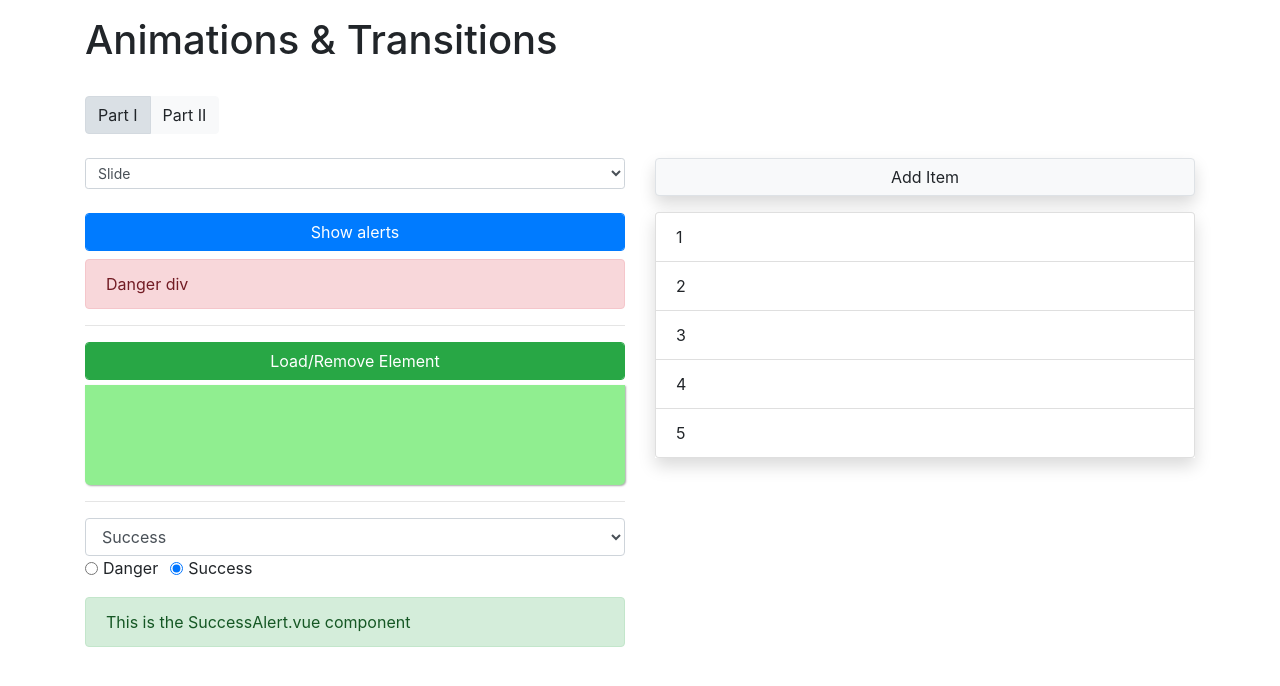
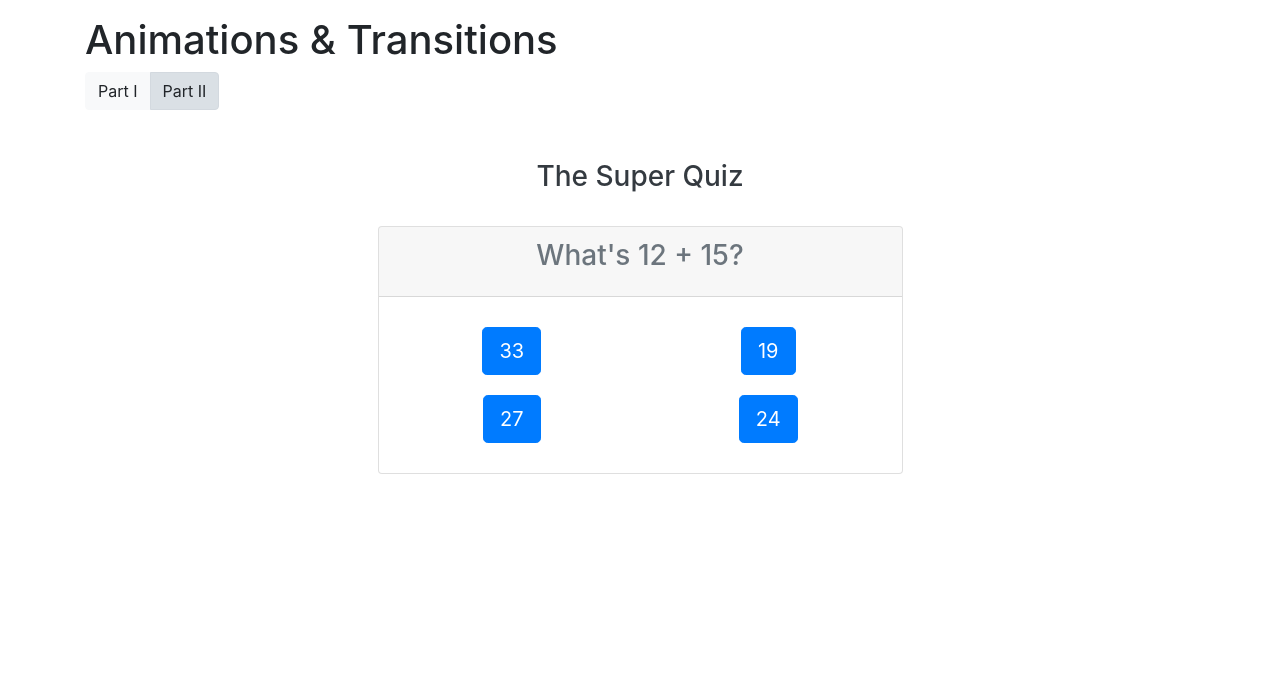
Before and after one commit to ninjadev220/vue-animation-transition, a Vue app: page / in a window 1280 px wide. Shown: the top 686 px of the page. Built offline with nearby package versions, Linux system fonts and the light colour scheme.

Commit message:
Make quiz view

```diff
--- a/src/App.vue
+++ b/src/App.vue
@@ -4,25 +4,10 @@
       <div class="col">
         <div class="row my-3">
           <div class="col">
-            <h1>Animations & Transitions</h1>
-          </div>
-        </div>
-        <div class="row my-4">
-          <div class="col">
-            <div class="btn-group" role="group" aria-label="Choose Part">
-              <button
-                @click="part = 1"
-                type="button"
-                :class="{ active: (part == 1) }"
-                class="btn btn-light"
-              >Part I</button>
-              <button
-                @click="part = 2"
-                type="button"
-                :class="{ active: (part == 2) }"
-                class="btn btn-light"
-              >Part II</button>
-            </div>
+            <h1>
+              Animations & Transitions
+              <component :is="'app-toggle-part'" :part="part" @toggle-part="togglePart"></component>
+            </h1>
           </div>
         </div>
         <div class="row">
@@ -135,7 +120,9 @@
               </div>
             </div>
             <div v-if="part == 2" class="row">
-              <h2>Part II</h2>
+              <div class="col">
+                <component :is="'app-quiz'"></component>
+              </div>
             </div>
           </div>
         </div>
@@ -147,11 +134,15 @@
 <script>
 import DangerAlert from "./components/DangerAlert.vue";
 import SuccessAlert from "./components/SuccessAlert.vue";
+import Quiz from "./components/Quiz.vue";
+import TogglePart from "./components/TogglePart.vue";
 
 export default {
   components: {
     "app-danger-alert": DangerAlert,
-    "app-success-alert": SuccessAlert
+    "app-success-alert": SuccessAlert,
+    "app-quiz": Quiz,
+    "app-toggle-part": TogglePart
   },
 
   data() {
@@ -162,7 +153,7 @@ export default {
       elementWidth: 100,
       selectedComponent: "app-success-alert",
       numbers: [1, 2, 3, 4, 5],
-      part: 1
+      part: 2
     };
   },
 
@@ -188,6 +179,10 @@ export default {
   methods: {
     toggleAlert() {
       this.show = !this.show;
+    },
+
+    togglePart(value) {
+      this.part = value;
     },
 
     addItem() {
--- /dev/null
+++ b/src/components/Answer.vue
@@ -0,0 +1,17 @@
+<template>
+  <div class="alert alert-success text-center">
+    <h1>That's Correct!</h1>
+    <hr />
+    <button class="btn btn-primary" @click="onNextQuestion">Next Question</button>
+  </div>
+</template>
+
+<script>
+export default {
+  methods: {
+    onNextQuestion() {
+      this.$emit("confirmed");
+    }
+  }
+};
+</script>
--- /dev/null
+++ b/src/components/Question.vue
@@ -0,0 +1,127 @@
+<template>
+  <div class="card">
+    <div class="card-header">
+      <h3 class="card-title text-center text-secondary">{{ question }}</h3>
+    </div>
+
+    <div class="card-body">
+      <div class="row">
+        <div class="col-xs-12 col-sm-6 text-center">
+          <button
+            class="btn btn-primary btn-lg"
+            style="margin: 10px"
+            @click="onAnswer(btnData[0].correct)"
+          >{{ btnData[0].answer }}</button>
+        </div>
+
+        <div class="col-xs-12 col-sm-6 text-center">
+          <button
+            class="btn btn-primary btn-lg"
+            style="margin: 10px"
+            @click="onAnswer(btnData[1].correct)"
+          >{{ btnData[1].answer }}</button>
+        </div>
+
+        <div class="col-xs-12 col-sm-6 text-center">
+          <button
+            class="btn btn-primary btn-lg"
+            style="margin: 10px"
+            @click="onAnswer(btnData[2].correct)"
+          >{{ btnData[2].answer }}</button>
+        </div>
+
+        <div class="col-xs-12 col-sm-6 text-center">
+          <button
+            class="btn btn-primary btn-lg"
+            style="margin: 10px"
+            @click="onAnswer(btnData[3].correct)"
+          >{{ btnData[3].answer }}</button>
+        </div>
+      </div>
+    </div>
+  </div>
+</template>
+
+<script>
+const MODE_ADDITION = 1;
+const MODE_SUBTRACTION = 2;
+export default {
+  data() {
+    return {
+      question: "Oops, an error ocurred :/",
+      btnData: [
+        { correct: true, answer: 0 },
+        { correct: false, answer: 0 },
+        { correct: false, answer: 0 },
+        { correct: false, answer: 0 }
+      ]
+    };
+  },
+  methods: {
+    generateQuestion() {
+      const firstNumber = this.generateRandomNumber(1, 100);
+      const secondNumber = this.generateRandomNumber(1, 100);
+      const modeNumber = this.generateRandomNumber(1, 2);
+
+      let correctAnswer = 0;
+
+      switch (modeNumber) {
+        case MODE_ADDITION:
+          correctAnswer = firstNumber + secondNumber;
+          this.question = `What's ${firstNumber} + ${secondNumber}?`;
+          break;
+        case MODE_SUBTRACTION:
+          correctAnswer = firstNumber - secondNumber;
+          this.question = `What's ${firstNumber} - ${secondNumber}?`;
+          break;
+        default:
+          correctAnswer = 0;
+          this.question = "Oops, an Error occurred :/";
+      }
+
+      this.btnData[0].answer = this.generateRandomNumber(
+        correctAnswer - 10,
+        correctAnswer + 10,
+        correctAnswer
+      );
+      this.btnData[0].correct = false;
+      this.btnData[1].answer = this.generateRandomNumber(
+        correctAnswer - 10,
+        correctAnswer + 10,
+        correctAnswer
+      );
+      this.btnData[1].correct = false;
+      this.btnData[2].answer = this.generateRandomNumber(
+        correctAnswer - 10,
+        correctAnswer + 10,
+        correctAnswer
+      );
+      this.btnData[2].correct = false;
+      this.btnData[3].answer = this.generateRandomNumber(
+        correctAnswer - 10,
+        correctAnswer + 10,
+        correctAnswer
+      );
+      this.btnData[3].correct = false;
+
+      const correctButton = this.generateRandomNumber(0, 3);
+      this.btnData[correctButton].correct = true;
+      this.btnData[correctButton].answer = correctAnswer;
+    },
+    generateRandomNumber(min, max, except) {
+      const rndNumber = Math.round(Math.random() * (max - min)) + min;
+      console.log(min, max, rndNumber);
+      if (rndNumber == except) {
+        return this.generateRandomNumber(min, max, except);
+      }
+      return rndNumber;
+    },
+    onAnswer(isCorrect) {
+      this.$emit("answered", isCorrect);
+    }
+  },
+  created() {
+    this.generateQuestion();
+  }
+};
+</script>
--- /dev/null
+++ b/src/components/Quiz.vue
@@ -0,0 +1,47 @@
+<template>
+  <div class="container">
+    <div class="row">
+      <div class="col-xs-12 col-sm-8 col-sm-offset-2 col-md-6 col-md-offset-3 mx-auto my-4">
+        <h3 class="text-center text-dark">The Super Quiz</h3>
+      </div>
+    </div>
+    <div class="row">
+      <div class="col-xs-12 col-sm-8 col-sm-offset-2 col-md-6 col-md-offset-3 mx-auto">
+        <component :is="mode" @answered="answered($event)" @confirmed="mode = 'app-question'"></component>
+      </div>
+    </div>
+  </div>
+</template>
+
+
+<script>
+import Question from "./Question.vue";
+import Answer from "./Answer.vue";
+
+export default {
+  components: {
+    "app-question": Question,
+    "app-answer": Answer
+  },
+
+  data() {
+    return {
+      mode: "app-question"
+    };
+  },
+
+  methods: {
+    answered(isCorrect) {
+      if (isCorrect) {
+        this.mode = "app-answer";
+      } else {
+        this.mode = "app-question";
+        alert("Wrong, try again!");
+      }
+    }
+  }
+};
+</script>
+
+<style  scoped>
+</style>
--- /dev/null
+++ b/src/components/TogglePart.vue
@@ -0,0 +1,35 @@
+<template>
+  <div>
+    <div class="btn-group" role="group" aria-label="Choose Part">
+      <button
+        @click="togglePart(1)"
+        type="button"
+        :class="{ active: (part == 1) }"
+        class="btn btn-light"
+      >Part I</button>
+      <button
+        @click="togglePart(2)"
+        type="button"
+        :class="{ active: (part == 2) }"
+        class="btn btn-light"
+      >Part II</button>
+    </div>
+  </div>
+</template>
+
+<script>
+export default {
+  props: {
+    part: Number
+  },
+
+  methods: {
+    togglePart(value) {
+      this.$emit("toggle-part", value);
+    }
+  }
+};
+</script>
+
+<style  scoped>
+</style>
```
